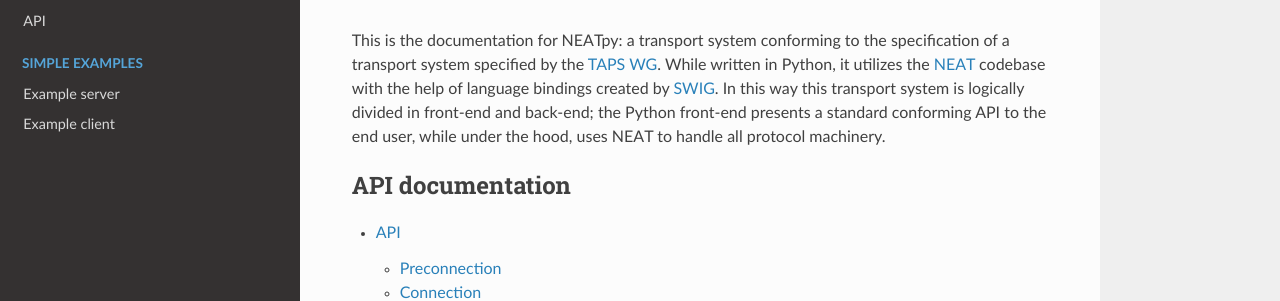
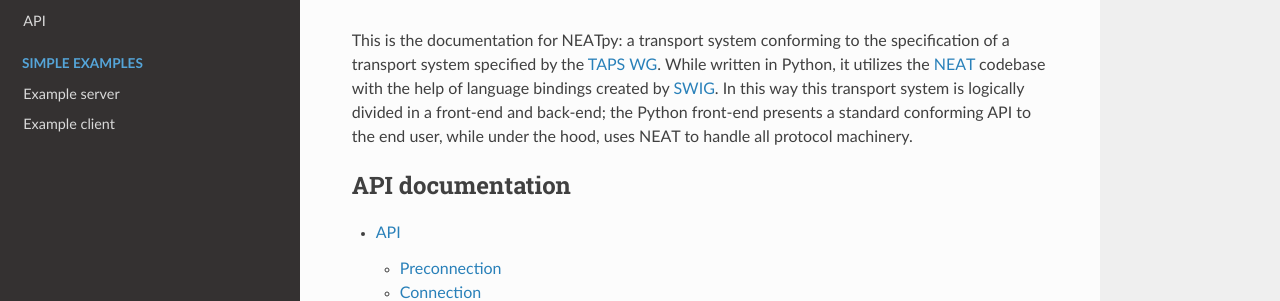
Before and after one commit to theagilepadawan/NEATPy, a Sphinx documentation site: the page built from documentation/index.rst, in a window 1280 px wide. Shown: the part 131-432 px from the top of the page. Built offline with Sphinx 7.4.7 and the Read the Docs theme 2.0.0, drawn with Linux system fonts in a browser that asks for light colours.

```diff
--- a/documentation/index.rst
+++ b/documentation/index.rst
@@ -8,7 +8,7 @@ Master thesis documentation
 
 This is the documentation for NEATpy: a transport system conforming to the specification of a transport system
 specified by the `TAPS WG`_. While written in Python, it utilizes the NEAT_ codebase with the help of language bindings
-created by SWIG_. In this way this transport system is logically divided in front-end and back-end; the Python front-end
+created by SWIG_. In this way this transport system is logically divided in a front-end and back-end; the Python front-end
 presents a standard conforming API to the end user, while under the hood, uses NEAT to handle all protocol machinery.
 
 .. _TAPS WG: https://github.com/ietf-tapswg/api-drafts
```
